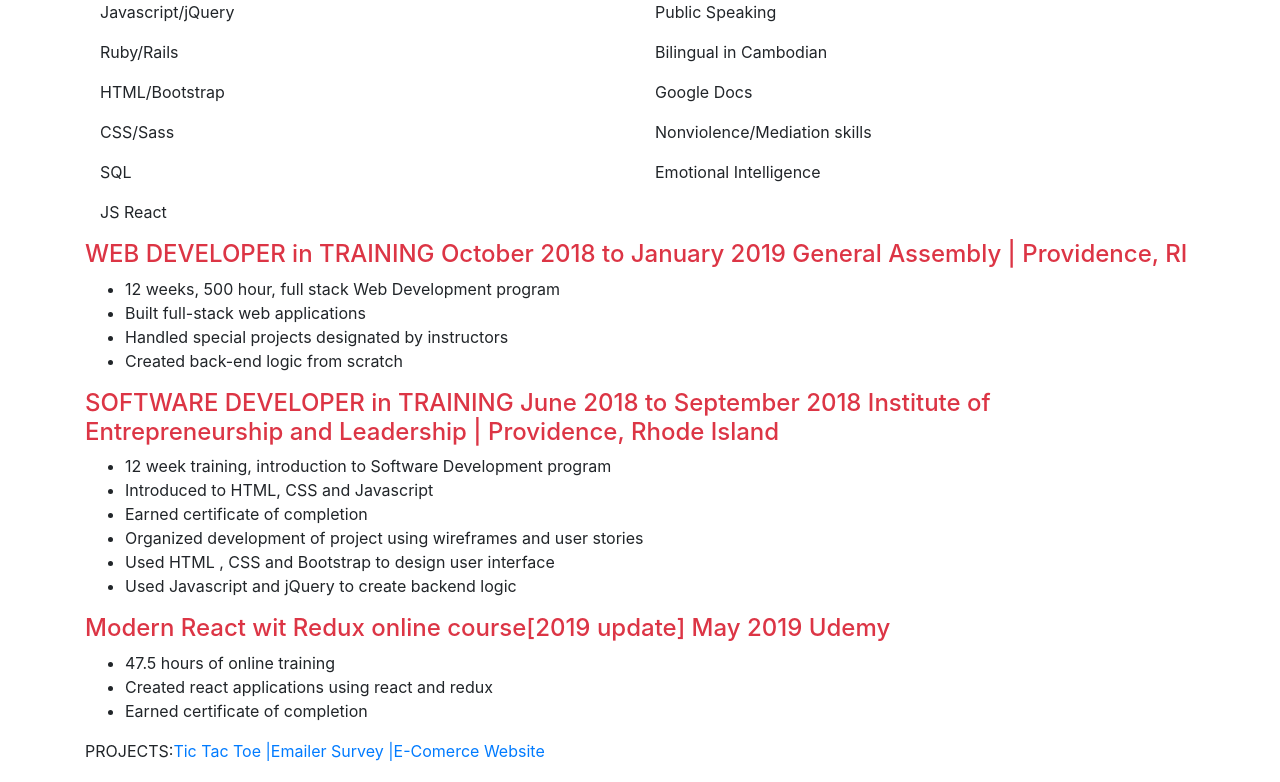
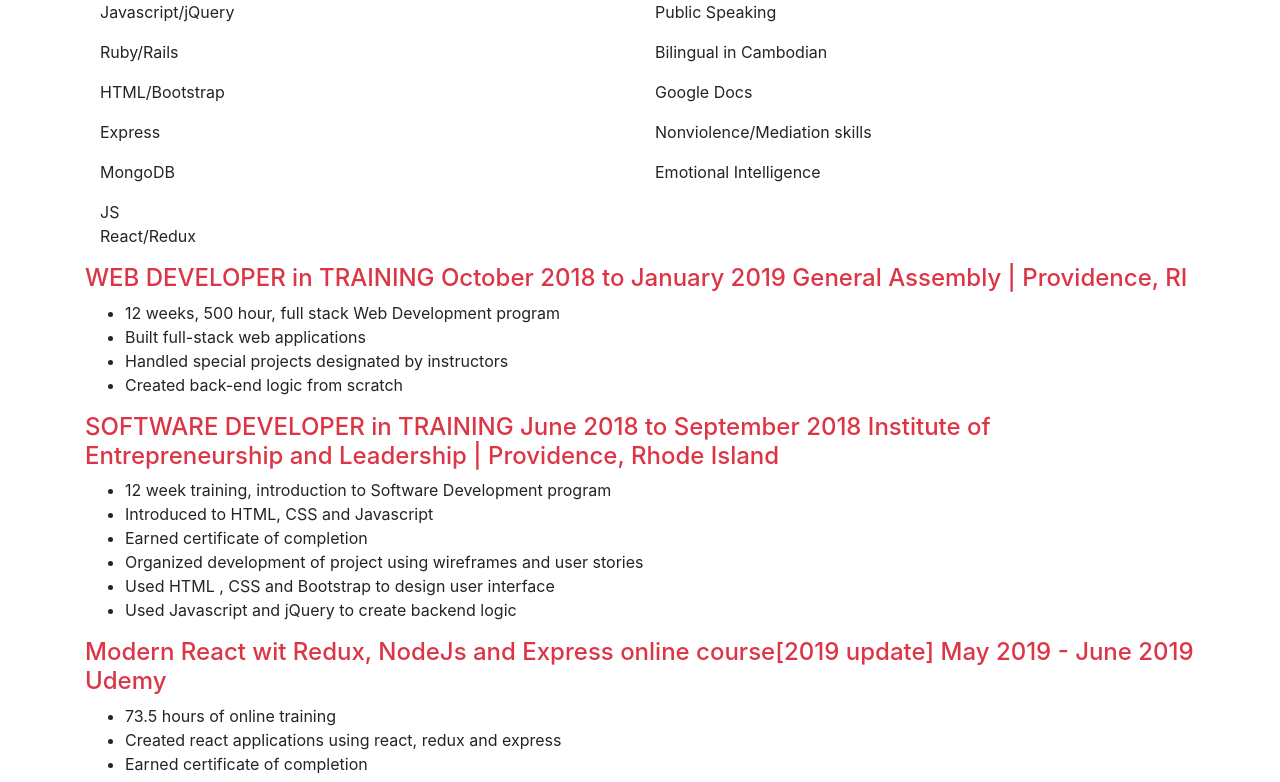
Before and after one commit to tonetone101/react-resume, a React (Create React App) app: page / in a window 1280 px wide. Shown: the part 320-1102 px from the top of the page. Built offline with nearby package versions, Linux system fonts and the light colour scheme.

Commit message:
added new experience with Udemy

```diff
--- a/src/Experience.js
+++ b/src/Experience.js
@@ -33,13 +33,13 @@
 
     <div>
       <h4 className='text-danger'>
-        Modern React wit Redux online course[2019 update]
-        May 2019
+        Modern React wit Redux, NodeJs and Express online course[2019 update]
+        May 2019 - June 2019
         Udemy
       </h4>
         <ul>
-          <li>47.5 hours of online training</li>
-          <li>Created react applications using react and redux</li>
+          <li>73.5 hours of online training</li>
+          <li>Created react applications using react, redux and express</li>
           <li>Earned certificate of completion</li>
         </ul>
     </div>
--- a/src/Skills.js
+++ b/src/Skills.js
@@ -12,9 +12,9 @@
             <p> Javascript/jQuery</p>
             <p> Ruby/Rails</p>
             <p>HTML/Bootstrap</p>
-            <p>CSS/Sass</p>
-            <p>SQL</p>
-            <p>JS React</p>
+            <p>Express</p>
+            <p>MongoDB</p>
+            <p>JS React/Redux</p>
           </div>
         </div>
         <div className='darkerBG col-md-6'>
```
